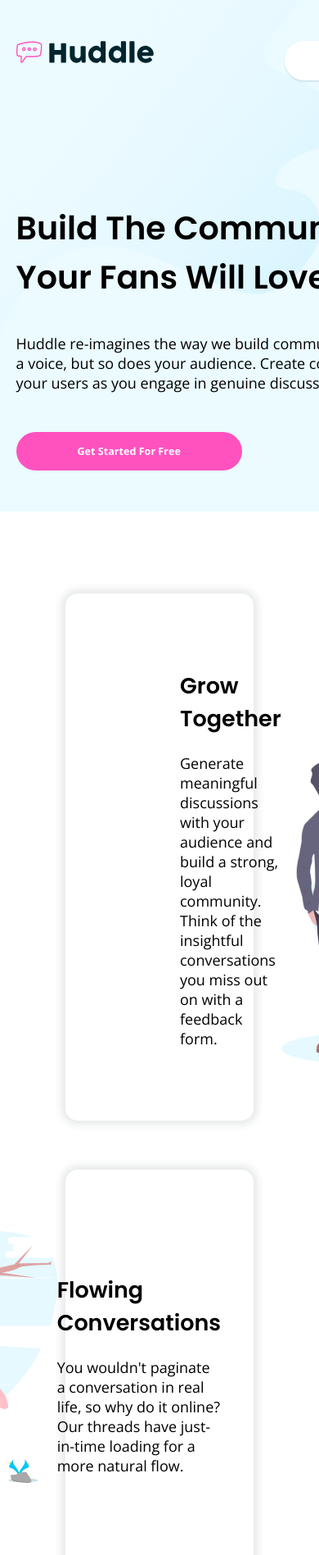
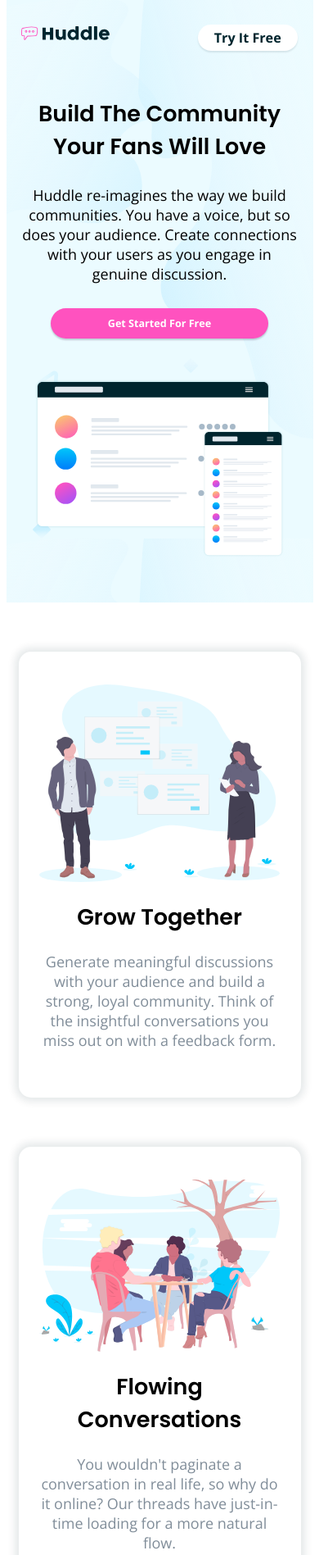
Before and after one commit to Batareika007/huddle-landing-page-with-alternating-feature-blocks-master, a plain HTML site: page index.html in a window 390 px wide. Shown: the top 1897 px of the page at 82% size. Drawn offline with nearby package versions, Linux system fonts and the light colour scheme.

Commit message:
create mobile version

```diff
--- a/style/style.css
+++ b/style/style.css
@@ -96,6 +96,7 @@ h1 {
   display: inline-block;
   margin-top: 30px;
   background-color: hsl(322, 100%, 66%);
+  box-shadow: 0px 2px 2px 0px hsl(192, 100%, 9%, 0.2);
   color: #fff;
   padding: 15px 75px;
   border-radius: 25px;
@@ -144,6 +145,12 @@ h1 {
   max-width: 500px;
   align-self: center;
 }
+
+.card_content>p{
+  color: hsl(208, 11%, 55%);
+}
+
+
 
 /* ========== asside element ================ */
 
@@ -215,3 +222,125 @@ a {
 .bottom_copyright {
   float: right;
 }
+
+
+@media (max-width: 800px) {
+
+  /* ============     main content   ================= */
+
+  .container {
+    max-width: 375px;
+  }
+
+  /* ================     header      ================== */
+
+  .header {
+    padding-top: 30px;
+    background-image: url(../images/bg-hero-mobile.svg);
+    display: flex;
+    flex-wrap: wrap;
+  }
+
+  .top_links {
+    margin-bottom: 0;
+  }
+
+  .top_logo>img {
+    width: 50%;
+  }
+
+  .top_link {
+    font-size: 0.9em;
+    padding: 5px 20px;
+  }
+
+
+  .top_content {
+    text-align: center;
+    margin-top: 0px;
+    padding-top: 30px;
+  }
+
+  .top_content>p {
+    margin: 0;
+  }
+
+  h1 {
+    font-size: 1.5em;
+  }
+
+  .pink_link {
+    padding: 10px 70px;
+    margin-bottom: 50px;
+  }
+
+  .header_ilustrator {
+    margin: 0 auto;
+    max-width: 90%;
+  }
+
+
+  /* =============   main section ============== */
+
+.cards {
+  margin: 60px 15px;
+}
+
+/* =============   cards   =============== */
+
+.card {
+  border-radius: 15px;
+  padding: 40px 25px;
+  box-shadow: 0px 0px 10px 5px hsl(192, 100%, 9%, 0.1);
+  margin-bottom: 60px;
+  /* display: flex; */
+  flex-direction: column-reverse;
+  justify-content: space-between;
+  text-align: center;
+}
+
+.card:last-child {
+  margin-bottom: -100px;
+}
+
+.card_illustration {
+  margin: 0 auto;
+  max-width: 100%;
+}
+
+.card_content {
+  max-width: 500px;
+  align-self: center;
+}
+
+/* ========== asside element ================ */
+
+aside {
+  margin: 0 15px;
+  width: auto;
+  box-shadow: 0px 0px 10px 5px hsl(192, 100%, 9%, 0.1);
+  background-color: #fff;
+  border-radius: 10px;
+  padding: 10px 0 10px 0;
+  text-align: center;
+  position: relative;
+  top: 70px;
+}
+
+aside>h3{
+  font-size: 1em;
+}
+
+aside>.pink_link{
+  padding: 10px 50px;
+  margin: 0 0 40px 0;
+}
+
+
+
+
+
+
+
+
+}
```
